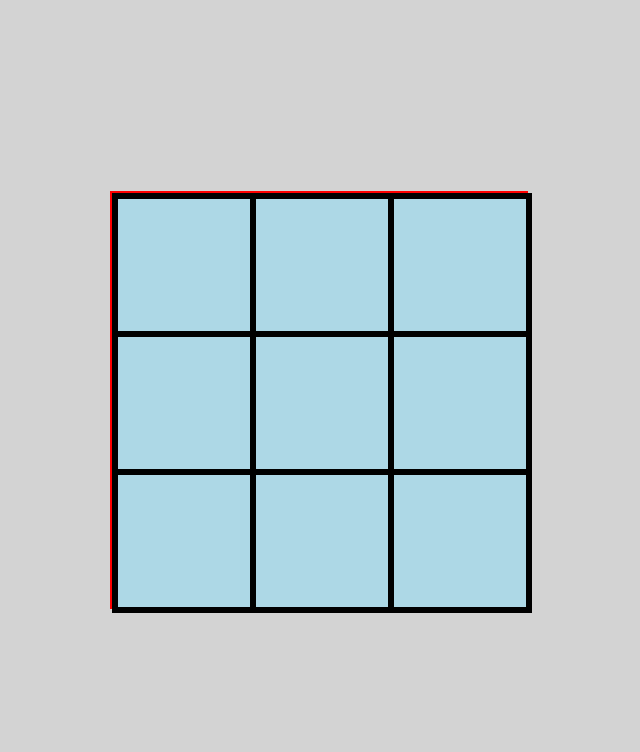
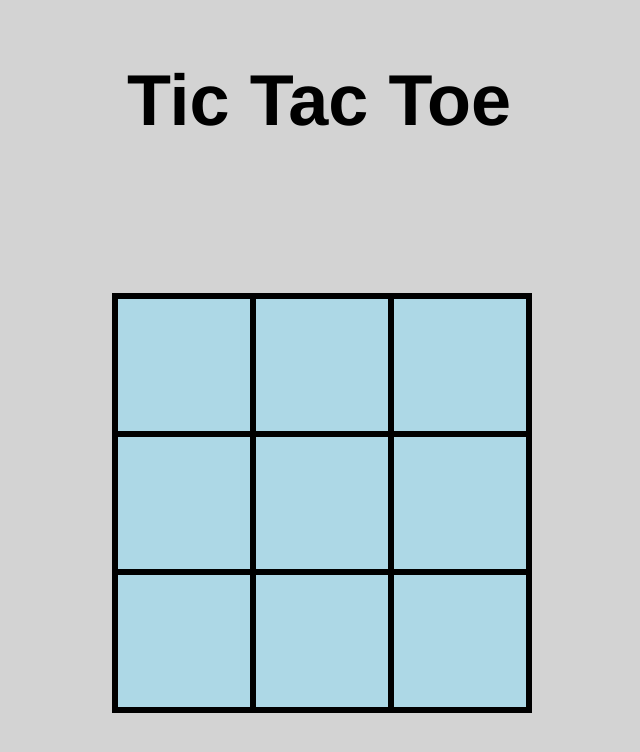
Before and after one commit to dannymaclaughlin/TicTacToe, a plain HTML site: page index.html in a window 1280 px wide. Shown: the whole page, without its empty margins (321-961 px from the left). Drawn offline with Linux system fonts and the light colour scheme.

Commit message:
Added 'Tic Tac Toe' header.

```diff
--- a/index.css
+++ b/index.css
@@ -10,8 +10,7 @@
     display: grid;
     grid-template-columns: 1fr 1fr 1fr;
     grid-template-rows: 1fr 1fr 1fr;
-    /* width: fit-content; */
-    border: 2px solid red;
+    /* border: 3px solid red; */
 }
 
 .boardSpaces {
@@ -44,7 +43,17 @@
 .mainContent {
     height: 100vh;
     display: grid;
+    grid-template-rows: 1fr 3fr;
     justify-content: center;
     align-items: center;
     background-color: lightgray;
 }
+
+h1 {
+    display: flex;
+    justify-content: center;
+    height: fit-content;
+
+    /* border: 3px solid red; */
+    font-size: 4.5em;
+}
--- a/index.html
+++ b/index.html
@@ -8,6 +8,7 @@
 </head>
 <body>
     <div class="mainContent">
+        <h1>Tic Tac Toe</h1>
         <div id="gameboard">
             <!--
             <div id="boardspace-0" class="boardSpaces"></div>
```
